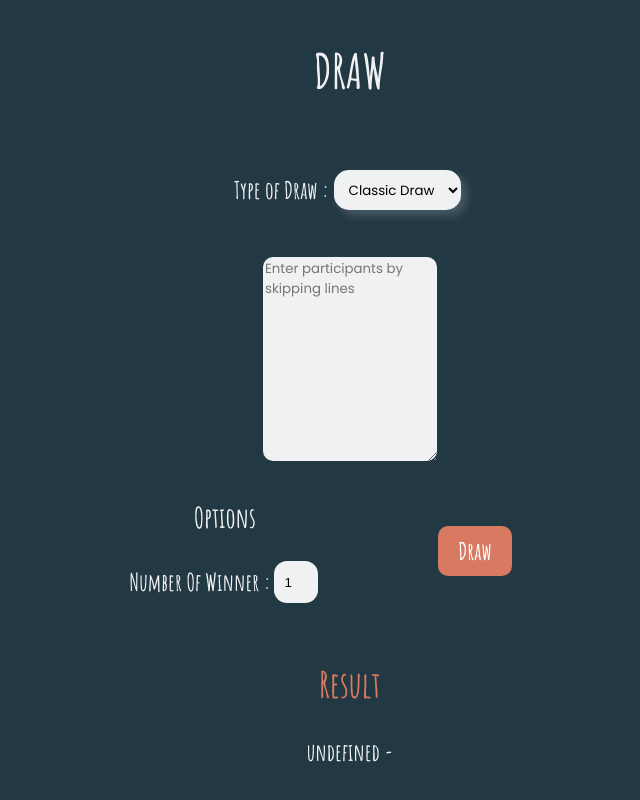
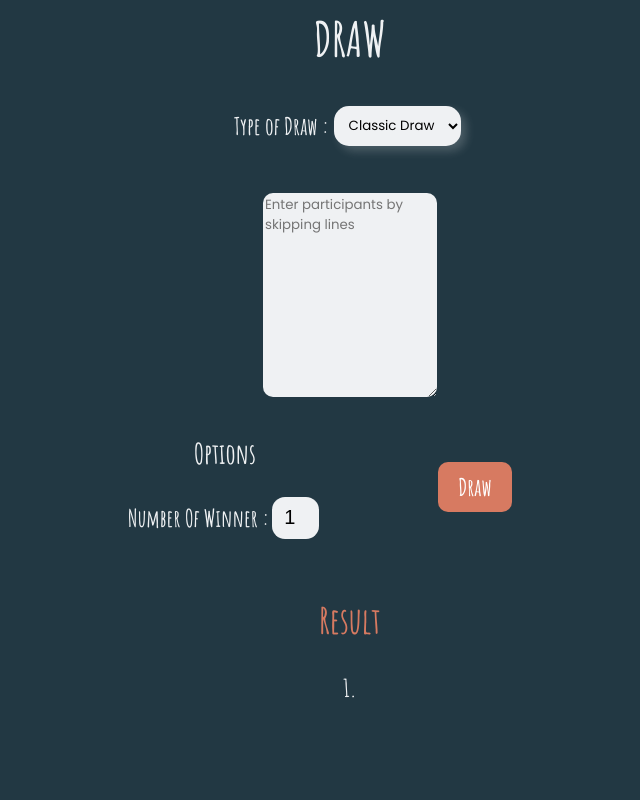
Before and after one commit to EminDege/Draw, a React (Create React App) app: page / in a window 1280 px wide. Both pictures are taken after a click on the button "Draw". Shown: the whole page, without its empty margins (290-930 px from the left). Built offline with nearby package versions, Linux system fonts and the light colour scheme.

Commit message:
Çekiliş Sitesi bitti

```diff
--- a/src/App.css
+++ b/src/App.css
@@ -14,6 +14,7 @@ body {
 
 h1 {
     font-size: 48px;
+    margin: 0;
 }
 
 .drawType {
@@ -71,6 +72,10 @@ input {
     text-align: center;
     border: none;
     border-radius: 13px;
+    font-size: 20px;
+    padding-left: 5px;
+
+
 }
 
 .drawButton {
--- a/src/drawApp.js
+++ b/src/drawApp.js
@@ -6,7 +6,7 @@ function DrawApp(props) {
     const member = props.member.split("\n").filter(item => item !== null && item !== undefined && item !== "");;
     const groupSize = props.groupSize;
     const numberOfWinner = props.numberOfWinner;
-    let winner = '';
+    let winner = [];
 
     if (type === "classic") {
         function shuffleArray(array) {
@@ -18,10 +18,8 @@ function DrawApp(props) {
         shuffleArray(member);
 
         for (let i = 0; i < numberOfWinner; i++) {
-            winner += ` ${member[i]} - `
+            winner.push(member[i])
         }
-
-
 
 
     }
@@ -50,8 +48,8 @@ function DrawApp(props) {
             sameOrder = compareArrays(member, member2);
         }
         for (let i = 0; i < member.length; i++)
-            winner += `${member[i]}, ${member2[i]}'a alacak\n - `;
-        console.log(winner);
+            winner.push(`${member[i]} => ${member2[i]} \n`);
+
     }
 
     else if (type === "grouping") {
@@ -68,13 +66,13 @@ function DrawApp(props) {
 
             const gruplar = []
             for (let i = 0; i < groupSize; i++) {
-                gruplar.push(`${member[0]}`);
+                gruplar.push(` ${member[0]}`);
                 member.shift();
 
             }
-            console.log(grup, gruplar);
-            grup.push(`${gruplar}  -  `);
 
+            grup.push(`${gruplar} `);
+            console.log(grup)
         }
         winner = grup
 
@@ -93,14 +91,24 @@ function DrawApp(props) {
         }
         shuffleArray(member)
         for (let i = 0; i < member.length; i += 1) {
-            const onepair = `${member[i]} - ${member2[i]}, \n `;
+            const onepair = `${member[i]} - ${member2[i]} \n `;
             pairs.push(onepair);
         }
         winner = pairs
     }
 
+
+
     return (
-        <div>{winner}</ div>
+
+        <div>
+            {winner.map((item, index) => (
+                <span key={index}>
+                    {index + 1}. {item}
+                    {index < winner.length - 1 && <br />}
+                </span>
+            ))}
+        </div>
     )
 
 }
```
